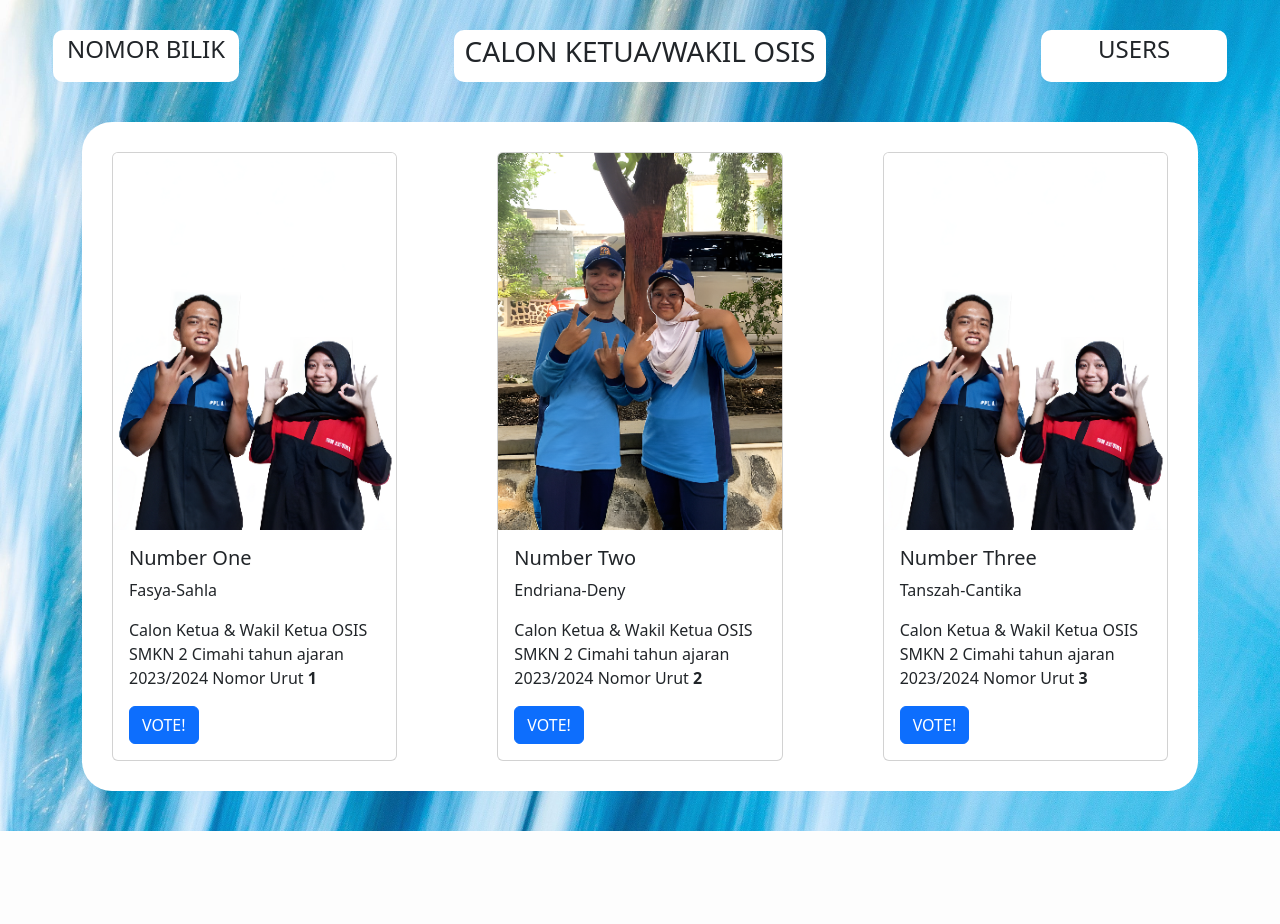
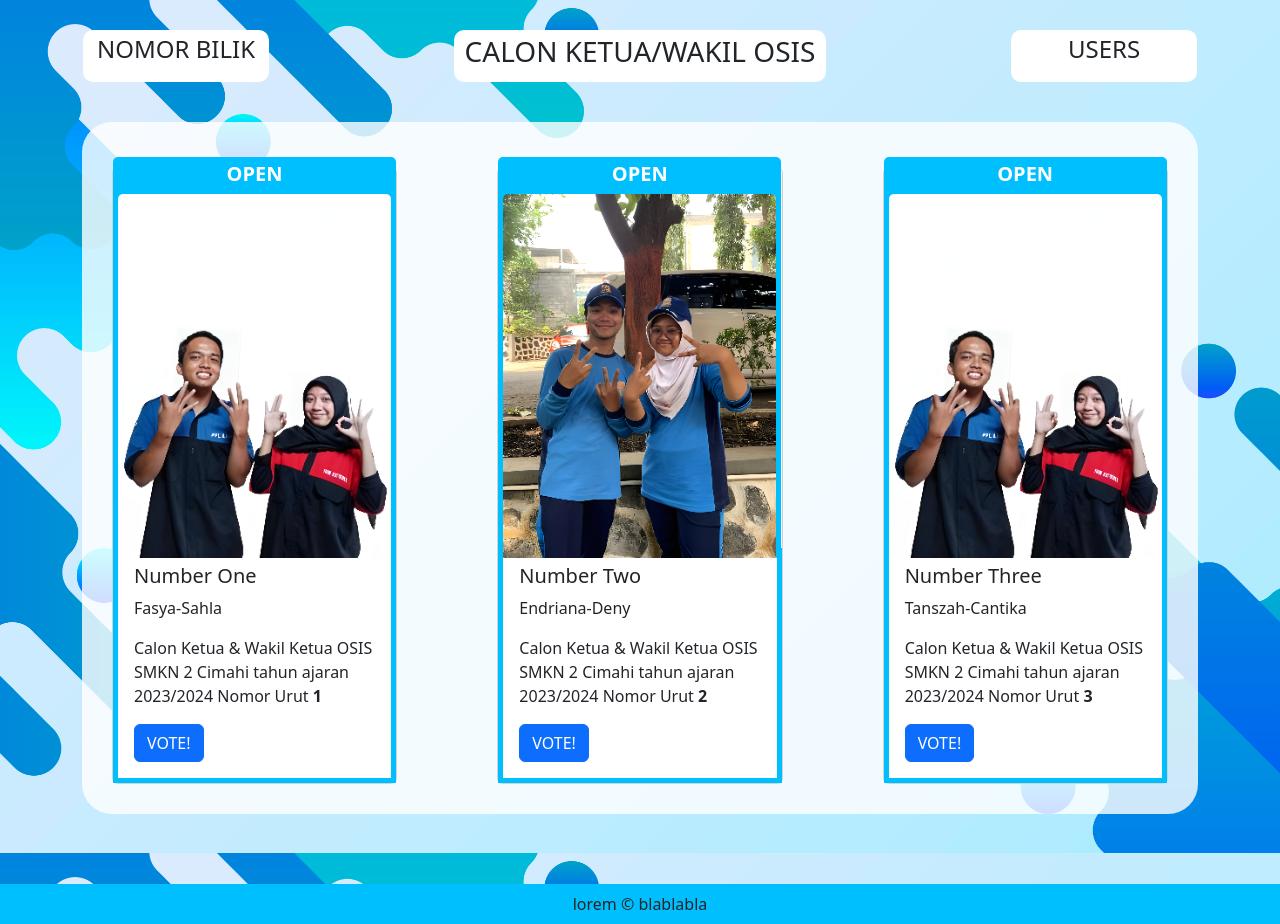
Before and after one commit to msa209hua/pemilos, a PHP site: page /pemilos/pilih.php in a window 1280 px wide. Before the commit the page ends 831 px from the top, so only its background shows below. Run offline with PHP 8.4, Linux system fonts and the light colour scheme.

Commit message:
pilih.php consept clear

```diff
--- a/pilih.php
+++ b/pilih.php
@@ -9,8 +9,8 @@
     <link href="bootstrap/css/bootstrap.css" rel="stylesheet">
     <style>
         body {
-            background-image: url(foto/background-1.jpg);
-            background-size: cover;
+            background-image: url(foto/background.jpg);
+            background-size: contain;
         }
 
         .head {
@@ -22,16 +22,84 @@
             margin-top: 30px;
         }
 
+        .book {
+            position: relative;
+            border-radius: 5px;
+            width: 283px;
+            height: 380px;
+            background-color: whitesmoke;
+            -webkit-transform: preserve-3d;
+            -ms-transform: preserve-3d;
+            transform: preserve-3d;
+            -webkit-perspective: 2000px;
+            perspective: 2000px;
+            display: -webkit-box;
+            display: -ms-flexbox;
+            display: flex;
+            -webkit-box-align: center;
+            -ms-flex-align: center;
+            align-items: center;
+            -webkit-box-pack: center;
+            -ms-flex-pack: center;
+            justify-content: center;
+            color: #000;
+        }
+
+        .cover {
+            top: 0;
+            position: absolute;
+            background-color: lightgray;
+            width: 100%;
+            height: 100%;
+            border-radius: 5px;
+            cursor: pointer;
+            -webkit-transition: all 0.5s;
+            transition: all 0.5s;
+            -webkit-transform-origin: 0;
+            -ms-transform-origin: 0;
+            transform-origin: 0;
+            display: -webkit-box;
+            display: -ms-flexbox;
+            display: flex;
+            -webkit-box-align: center;
+            -ms-flex-align: center;
+            align-items: center;
+            -webkit-box-pack: center;
+            -ms-flex-pack: center;
+            justify-content: center;
+        }
+
+        .p-cover {
+            background-color: deepskyblue;
+            color: white;
+            padding: 5px;
+            padding-bottom: 0px;
+            border-radius: 5px;
+            text-align: center;
+        }
+
+        .p-cover h5 {
+            font-weight: 700;
+        }
+
+        .book:hover .cover {
+            -webkit-transition: all 0.5s;
+            transition: all 0.5s;
+            -webkit-transform: rotatey(-80deg);
+            -ms-transform: rotatey(-80deg);
+            transform: rotatey(-80deg);
+        }
+
         .a,
         .b,
         .c {
-            background-color: white;
+            background-color: rgb(255, 255, 255);
             border-radius: 10px;
             padding: 5px;
         }
 
         .b {
-            margin: 0 215px 0 215px;
+            margin: 0 185px 0 185px;
         }
 
         .main {
@@ -39,14 +107,33 @@
             flex-direction: row;
             justify-content: center;
 
-            background-color: white;
+            background-color: rgba(255, 255, 255, 0.808);
             padding: 30px;
+            padding-top: 45px;
             margin: 40px 0 40px 0;
             border-radius: 30px;
         }
 
+        .card-body {
+            border: 5px solid deepskyblue;
+            border-top: 0px;
+        }
+
         .c-two {
             margin: 0 100px 0 100px;
+        }
+
+        .foot {
+            width: 100%;
+            height: 40px;
+            background-color: deepskyblue;
+            margin-top: 70px;
+        }
+
+        .foot p {
+            padding-top: 8px;
+            margin-bottom: 0px;
+            text-align: center;
         }
     </style>
 </head>
@@ -69,7 +156,15 @@
 
             <div class="main">
                 <div class="card c-one" style="width: 18rem;">
-                    <img src="foto/calon_3.PNG" class="card-img-top">
+                    <div class="book">
+                        <p>helow</p>
+                        <div class="cover">
+                            <div class="p-cover">
+                                <h5>OPEN</h5>
+                                <img src="foto/calon_3.PNG" class="card-img-top">
+                            </div>
+                        </div>
+                    </div>
                     <div class="card-body">
                         <h5 class="card-title">Number One</h5>
                         <p class="card-text">Fasya-Sahla</p>
@@ -78,7 +173,15 @@
                     </div>
                 </div>
                 <div class="card c-two" style="width: 18rem;">
-                    <img src="foto/calon_2.PNG" class="card-img-top">
+                    <div class="book">
+                        <p>helow</p>
+                        <div class="cover">
+                            <div class="p-cover">
+                                <h5>OPEN</h5>
+                                <img src="foto/calon_2.PNG" class="card-img-top">
+                            </div>
+                        </div>
+                    </div>
                     <div class="card-body">
                         <h5 class="card-title">Number Two</h5>
                         <p class="card-text">Endriana-Deny</p>
@@ -87,7 +190,15 @@
                     </div>
                 </div>
                 <div class="card c-three" style="width: 18rem;">
-                    <img src="foto/calon_3.PNG" class="card-img-top">
+                    <div class="book">
+                        <p>helow</p>
+                        <div class="cover">
+                            <div class="p-cover">
+                                <h5>OPEN</h5>
+                                <img src="foto/calon_3.PNG" class="card-img-top">
+                            </div>
+                        </div>
+                    </div>
                     <div class="card-body">
                         <h5 class="card-title">Number Three</h5>
                         <p class="card-text">Tanszah-Cantika</p>
@@ -96,9 +207,9 @@
                     </div>
                 </div>
             </div>
-            <div class="foot">
-
-            </div>
+        </div>
+        <div class="foot">
+            <p>lorem &copy; blablabla</p>
         </div>
     </form>
 </body>
```
Also changed, not shown: index.php (+16 -2 lines), foto/background-1.jpg (deleted), foto/background.jpg (added), foto/calon_3.png.
